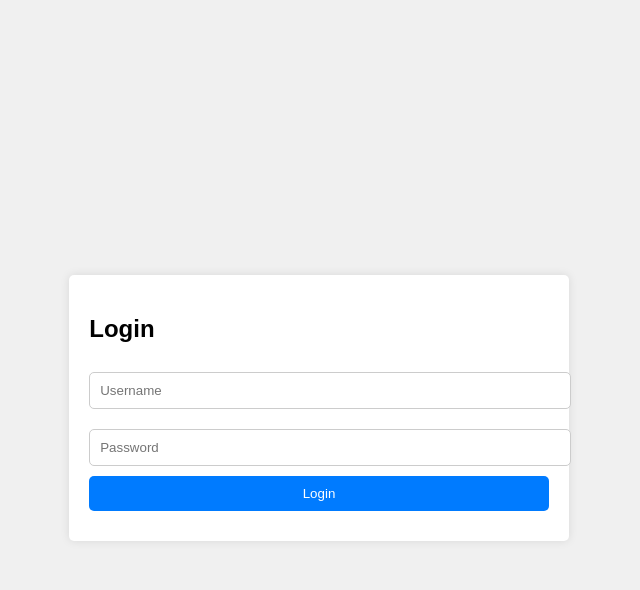
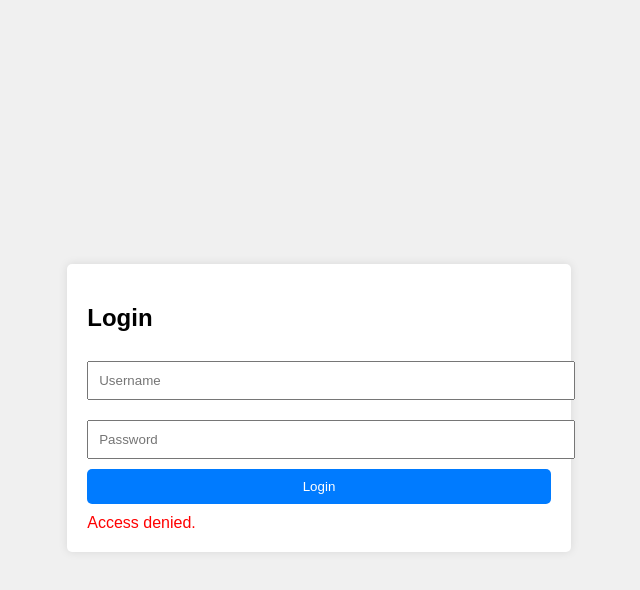
Before and after one commit to chang2796/Site, a plain HTML site: page index.html in a window 1280 px wide. Both pictures are taken after a click on the button "Login". Shown: the whole page, without its empty margins (321-961 px from the left). Drawn offline with Linux system fonts and the light colour scheme.

Commit message:
Update index.html

```diff
--- a/index.html
+++ b/index.html
@@ -1,5 +1,6 @@
 <!DOCTYPE html>
 <html lang="en">
+
 <head>
 	<meta charset="UTF-8">
 	<meta name="viewport" content="width=device-width, initial-scale=1.0">
@@ -13,19 +14,20 @@
 			background-color: #f0f0f0;
 			font-family: Arial, sans-serif;
 		}
+
 		.login-container {
 			background: white;
 			padding: 20px;
 			border-radius: 5px;
 			box-shadow: 0 0 10px rgba(0, 0, 0, 0.1);
 		}
+
 		input {
 			margin: 10px 0;
 			padding: 10px;
 			width: 100%;
-            border: 1px solid #ccc;
-            border-radius: 5px;
 		}
+
 		button {
 			padding: 10px;
 			width: 100%;
@@ -35,15 +37,18 @@
 			border-radius: 5px;
 			cursor: pointer;
 		}
+
 		button:hover {
 			background-color: #0056b3;
 		}
+
 		.message {
 			margin-top: 10px;
 			color: red;
 		}
 	</style>
 </head>
+
 <body>
 	<div class="login-container">
 		<h2>Login</h2>
@@ -62,12 +67,11 @@
             if (username === 'Public' && password === 'pass1') {
                 message.textContent = 'Welcome!';
                 document.body.innerHTML = '';
-                <a href="https://exploit.up.railway.app/exploit.html">Interstellar</a>
-
             } else {
-                message.textContent = 'Incorrect username or password. Please try again.';
+                message.textContent = 'Access denied.';
             }
         }
 	</script>
 </body>
+
 </html>
```
Lines whose indentation alone changed are shown as unchanged.
